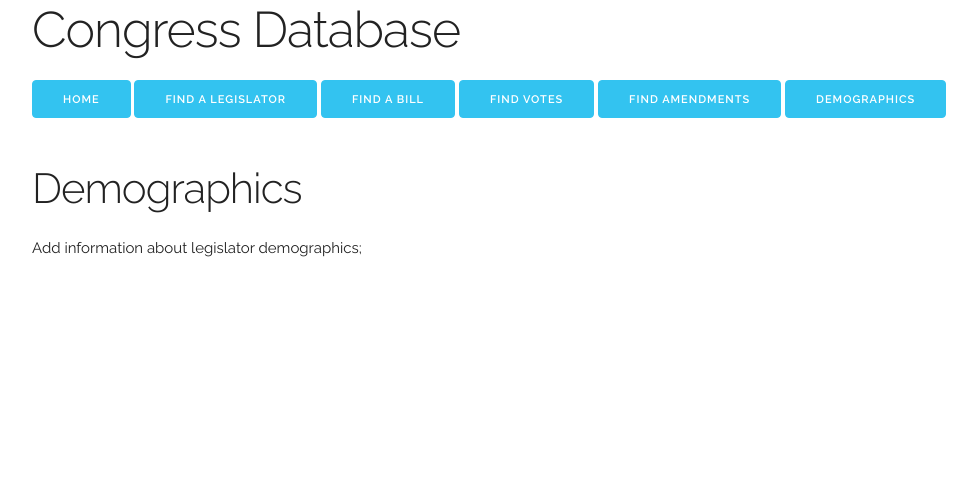
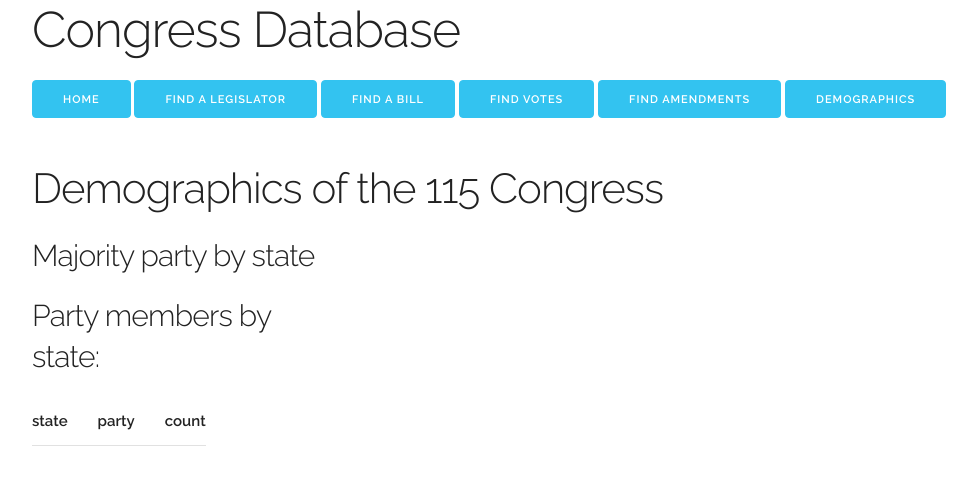
Before and after one commit to hhweeks/congress_db, a PHP site: page /demographics.php in a window 1280 px wide. Shown: the top 485 px of the page, without its empty margins (128-1105 px from the left). Run offline with PHP 8.4, Linux system fonts and the light colour scheme; tables that the repository leaves empty hold one stand-in row (values such as "Sample post"); lists and menus that the app fills with data are empty.

Commit message:
Update legislators to get all correct legislators, add party member count by state

```diff
--- a/part4/congress_web/demographics.php
+++ b/part4/congress_web/demographics.php
@@ -1,9 +1,50 @@
 <?php
 
-$Title = 'Demographics';
+$congress = 115;// only for current congress
+
+$Title = "Demographics of the $congress Congress";
 
 include('header.php'); ?>
 
-Add information about legislator demographics;
+<div class="row">
+    <div class="four columns">
+    <h4>Majority party by state</h4>
 
+<?php
+$sql =<<<EOQ
+
+select state, party, count(party) from (select distinct bioguide_id, start, end, state, party from Legislator natural join Term
+where start < (select end from Congress where id = $congress) and NOT (end <= (select begin from Congress where id = $congress))) as curr GROUP BY state, party ORDER BY state, party;
+EOQ;
+
+$r = $db->query($sql);
+
+$columnname = array('state', 'party', 'count');
+?>
+        <h4>Party members by state:</h4>
+        <table>
+            <thead>
+                <tr>
+                <?php for ($i=0; $i<3; $i++) { ?>
+                    <th>
+                        <?= $columnname[$i]; ?>
+                    </th>
+                <?php } //end for ?>
+                </tr>
+            </thead>
+            <tbody>
+            <?php while ($row = $r->fetch_array()) { ?>
+                <tr>
+                <?php for ($i=0; $i<3; $i++) { ?>
+                   <td><?= $row[$i]; ?></td>
+                <?php } ?>
+                </tr>
+            <?php } //end while ?>
+            </tbody>
+        </table>
+    <?php $r->close(); ?>
+    </div>
+
+    </div>
+</div>
 <?php include('footer.php'); ?>
--- a/part4/congress_web/legislators.php
+++ b/part4/congress_web/legislators.php
@@ -46,7 +46,7 @@ $r = $db->query($sql);
     <div class="twelve columns">
 <?php
 
-$stmt = $db->prepare("select distinct govtrack_id, bioguide_id, `First Name`, `Last Name`, state, chamber from Legislator natural join Term where start >= (select begin from Congress where id = ?) and end <= (select end from Congress where id = ?) ORDER BY state, `Last Name`");
+$stmt = $db->prepare("select distinct govtrack_id, bioguide_id, `First Name`, `Last Name`, state, chamber from Legislator natural join Term where start < (select end from Congress where id = ?) and NOT (end <= (select begin from Congress where id = ?)) ORDER BY state, chamber, `Last Name`");
 
 $stmt->bind_param("dd", $congress, $congress);
 
```
